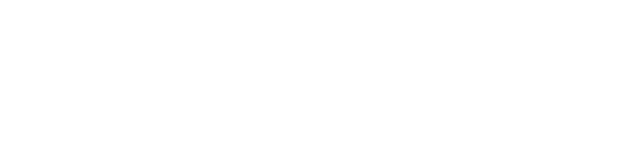
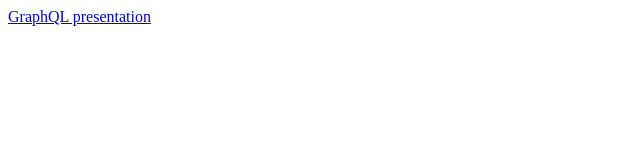
Before and after one commit to pooleparty/pooleparty.github.io, a plain HTML site: page index.html in a window 1280 px wide. Shown: the whole page, without its empty margins (0-640 px from the left). Drawn offline with Linux system fonts and the light colour scheme.

Commit message:
Added link from index to graphql slides

```diff
--- a/index.html
+++ b/index.html
@@ -7,6 +7,6 @@
   <title>Pooleparty</title>
 </head>
 <body>
-
+  <a href="/graphql/">GraphQL presentation</a>
 </body>
 </html>
```
